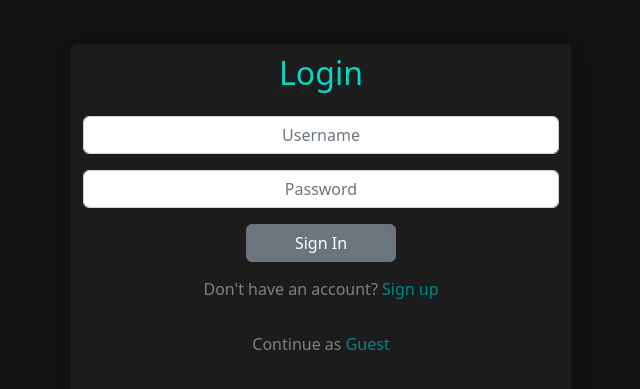
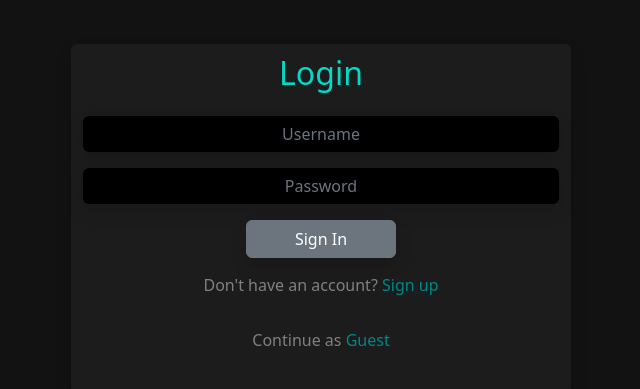
Before and after one commit to AaronAWB/Colloquy, a React (Vite) app in the folder client/: page /login in a window 1280 px wide. Shown: the part 181-570 px from the top of the page, without its empty margins (319-959 px from the left). Built offline with nearby package versions, Linux system fonts and the light colour scheme; no server answers.

Commit message:
add styling

```diff
--- a/client/src/components/ChatWindow.jsx
+++ b/client/src/components/ChatWindow.jsx
@@ -69,15 +69,15 @@ const ChatWindow = ({ guest, currentChannel, userId }) => {
             <div className='message-bar-container'>
                 <InputGroup>
                     <Form.Control
-                        className='message-bar'
+                        className='message-bar shadow'
                         type='text'
                         id='messageInput'
                         value={newMessage}
                         onChange={e => setNewMessage(e.target.value)}
                         />
                     <Button
+                        className='send-button shadow'
                         type='submit'
-                        variant='primary'
                         disabled={guest}
                         onClick={handleSendMessage}
                         >Send</Button>
--- a/client/src/components/Message.jsx
+++ b/client/src/components/Message.jsx
@@ -2,9 +2,9 @@ const Message = ({ username, message, time }) => {
 
     return(
         <div className='message-container'>
-            <span>{username}:</span>
-            <span>{message}</span>
-            <span> - [{time}]</span>
+            <span className='username'>{username}: </span>
+            <span className='message'>{message}</span>
+            <span className='time'> - [{time}]</span>
         </div>
     );
 }
--- a/client/src/pages/Login.jsx
+++ b/client/src/pages/Login.jsx
@@ -56,24 +56,24 @@ function Login () {
             <Form className='mt-3' onSubmit={handleLogin}>
                 <Form.Group controlId='formBasicUsername' className='mt-3'>
                     <Form.Control
+                        className='text-center username-input shadow'
                         type='text'
                         placeholder="Username"
                         value={username}
                         onChange={e => setUsername(e.target.value)}
-                        className='text-center'
                         />
                 </Form.Group>
                 <Form.Group controlId='formBasicPassword' className='mt-3'>
                     <Form.Control
+                        className='text-center password-input shadow'
                         type='password'
                         placeholder="Password"
                         value={password}
                         onChange={e => setPassword(e.target.value)}
-                        className='text-center'
                         />
                 </Form.Group>
                 <div className ='button-container'>
-                    <Button className='mt-3 login-button' variant='secondary' type='submit'>Sign In</Button>
+                    <Button className='mt-3 login-button shadow' variant='secondary' type='submit'>Sign In</Button>
                 </div>
             </Form>
             <div className='signup-prompt'>
--- a/client/src/styles/Channels.css
+++ b/client/src/styles/Channels.css
@@ -1,4 +1,9 @@
 .channel-list, .channel-list-item {
     background-color: black !important;
     color: grey !important;
+
 }
+
+.channel-list, .channel-list-item.active {
+    border-color: #018786 !important;
+}
--- a/client/src/styles/ChatWindow.css
+++ b/client/src/styles/ChatWindow.css
@@ -14,3 +14,13 @@
     color: rgb(218, 215, 215) !important;
     border: none !important;
 }
+
+.send-button {
+    background: #018786 !important;
+    color: rgb(218, 215, 215) !important;
+    border: none !important;
+}
+
+.send-button:hover {
+    background-color: #01736c !important;
+  }
--- a/client/src/styles/Login.css
+++ b/client/src/styles/Login.css
@@ -23,6 +23,12 @@
     color: grey;
 }
 
+.username-input, .password-input {
+    background-color: black !important;
+    color: rgb(218, 215, 215) !important;
+    border: none !important;
+}
+
 .button-container {
     display: flex;
     justify-content: center;
```
